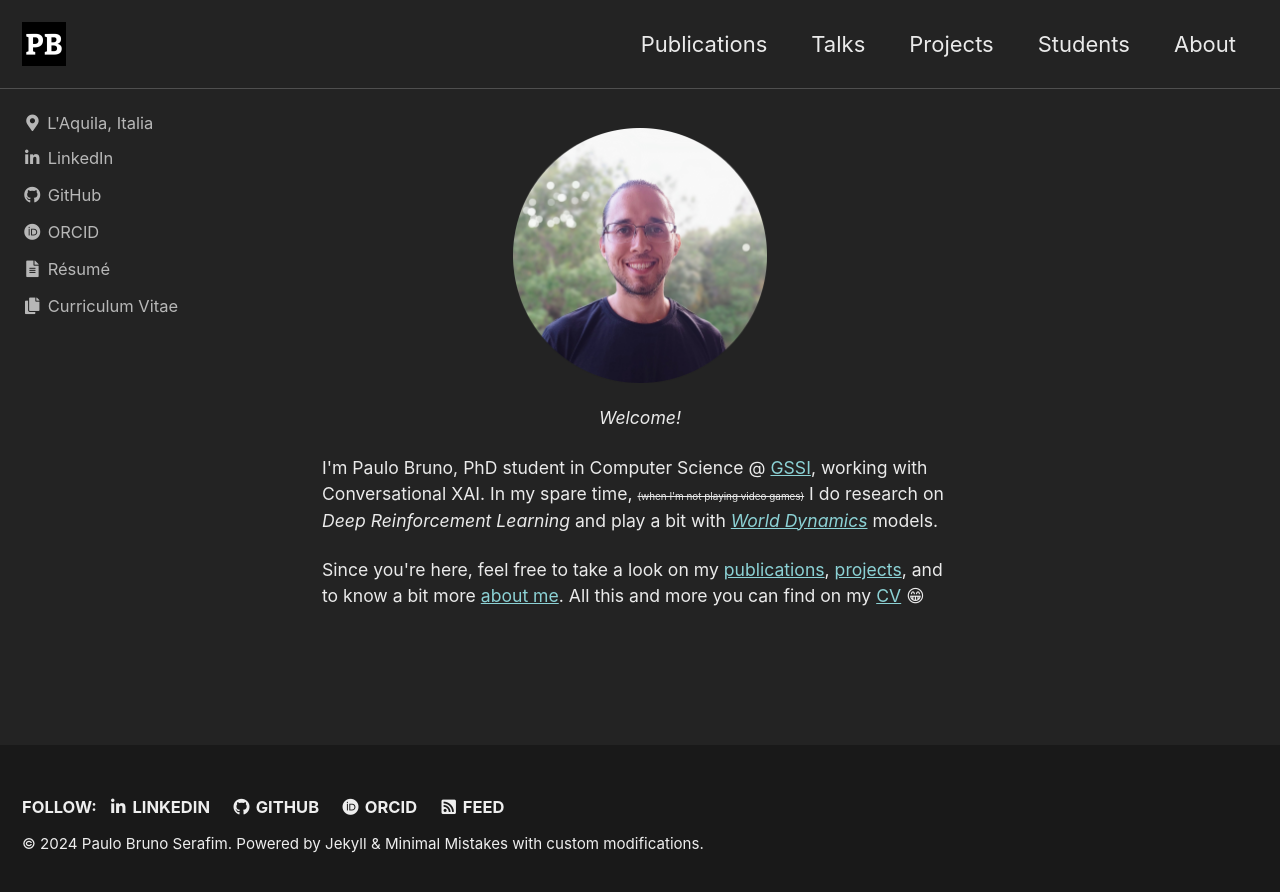
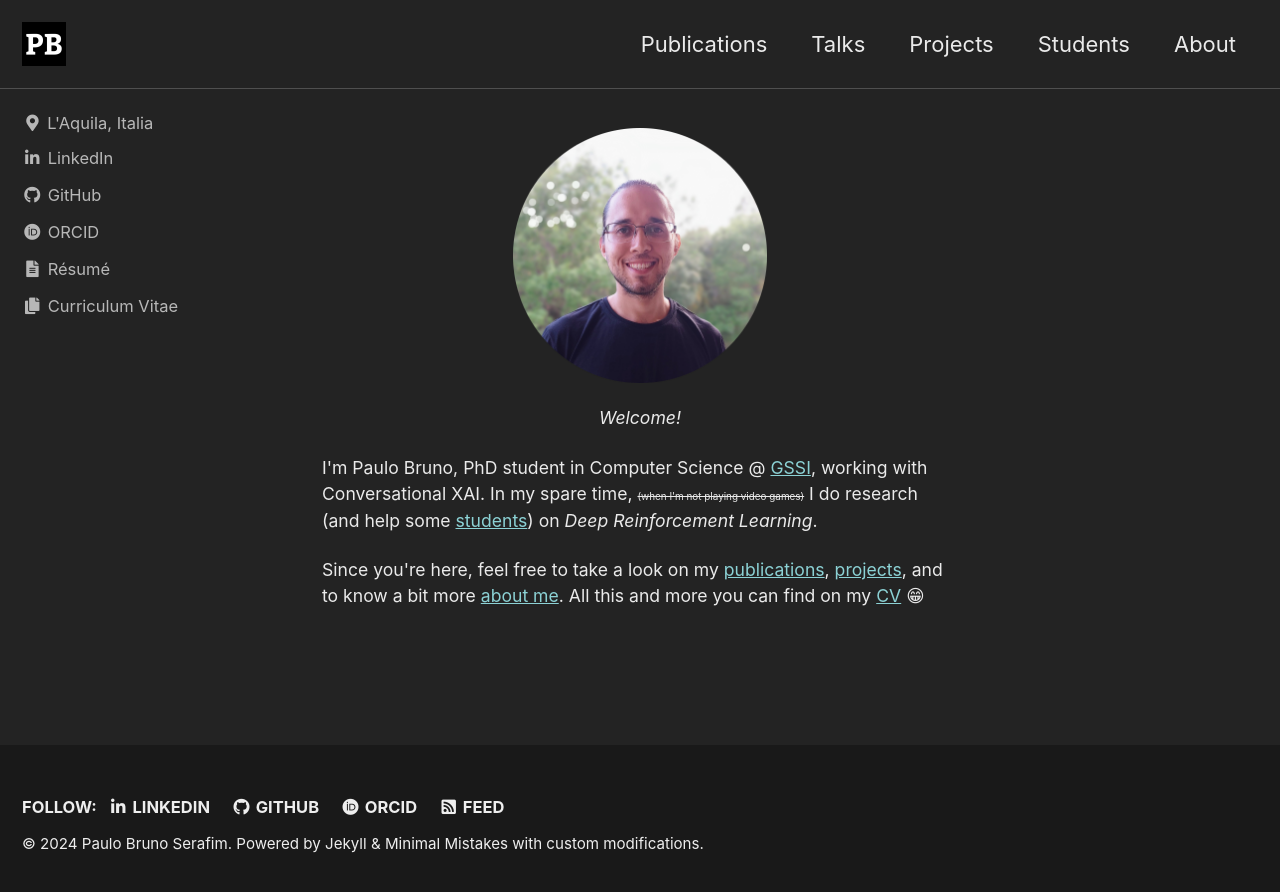
Before and after one commit to paulobruno/PersonalSite, a Jekyll site: the page built from index.html, in a window 1280 px wide. Shown: the top 892 px of the page. Built offline with Jekyll 4.4.1, drawn with Linux system fonts in a browser that asks for light colours; cached includes are drawn as plain includes; the list of posts is cut into pages by our own code.

Commit message:
Add link to students in homepage

```diff
--- a/index.html
+++ b/index.html
@@ -32,7 +32,7 @@ author:
 <p style="text-align:center;"><i>Welcome!</i></p>
 
 <p style="text-align:left;">
-I'm Paulo Bruno, PhD student in Computer Science @ <a href="https://www.gssi.it/">GSSI</a>, working with Conversational XAI. In my spare time, <small><small><s>(when I'm not playing video games)</s></small></small> I do research on <i>Deep Reinforcement Learning</i> and play a bit with <a href="https://github.com/worlddynamics/WorldDynamics.jl"><i>World Dynamics</i></a> models.
+I'm Paulo Bruno, PhD student in Computer Science @ <a href="https://www.gssi.it/">GSSI</a>, working with Conversational XAI. In my spare time, <small><small><s>(when I'm not playing video games)</s></small></small> I do research (and help some <a href="/students">students</a>) on <i>Deep Reinforcement Learning</i>.
 </p>
 
 <p style="text-align:left;">
```
